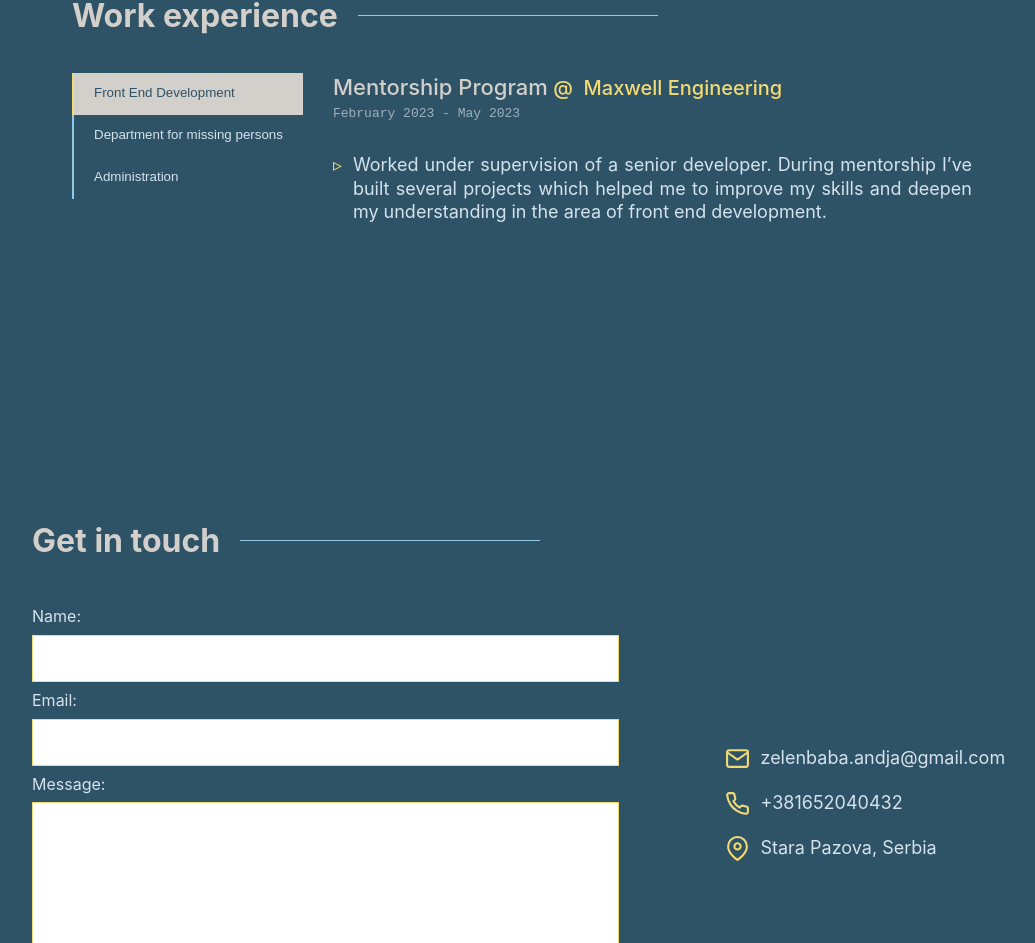
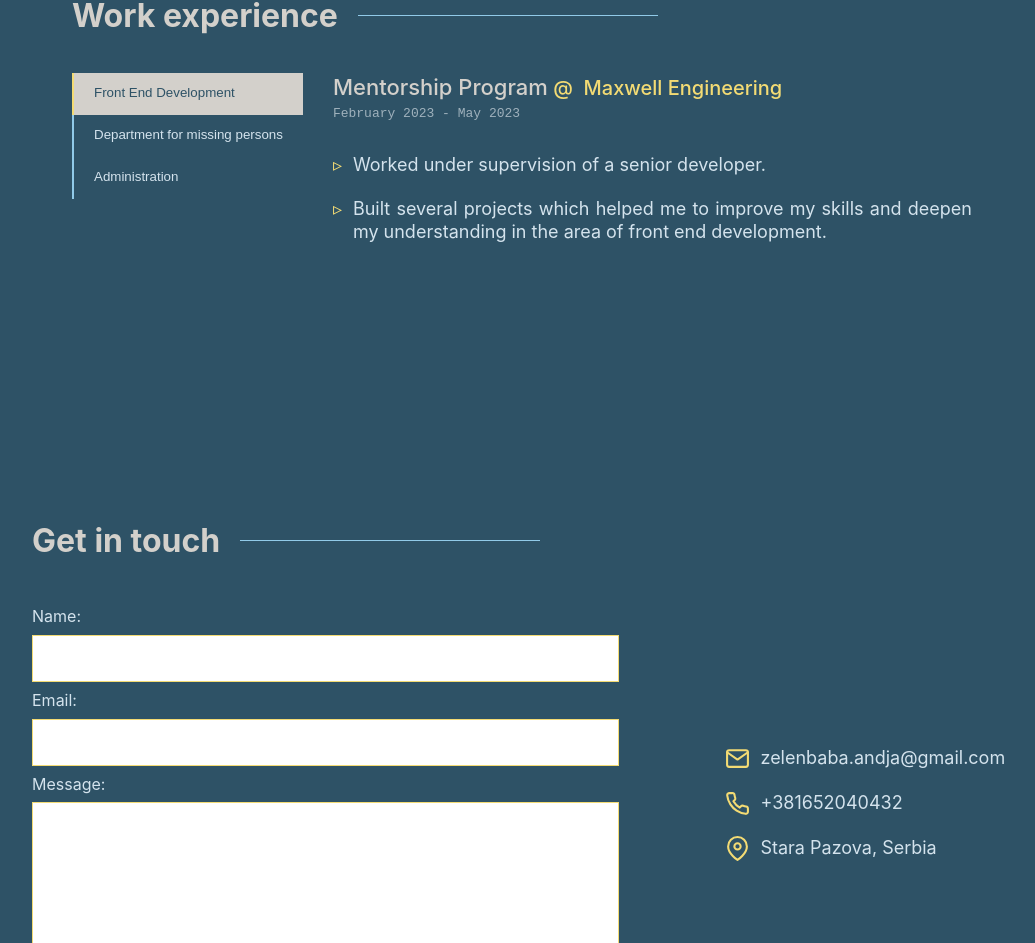
Before and after one commit to andjared/portfolio, a React (Create React App) app: page / in a window 1280 px wide. Shown: the part 4182-5125 px from the top of the page, without its empty margins (118-1153 px from the left). Built offline with nearby package versions, Linux system fonts and the light colour scheme.

Commit message:
update duties

```diff
--- a/src/components/Work/data.js
+++ b/src/components/Work/data.js
@@ -6,8 +6,8 @@ export const data = [
     range: "February 2023 - May 2023",
     id: 1,
     duties: [
-      `Worked under supervision of a senior developer. During mentorship I’ve built several projects which helped me to improve my skills and deepen my understanding in the area of front end development.
-  `,
+      `Worked under supervision of a senior developer.`,
+      `Built several projects which helped me to improve my skills and deepen my understanding in the area of front end development. `,
     ],
   },
   {
```
